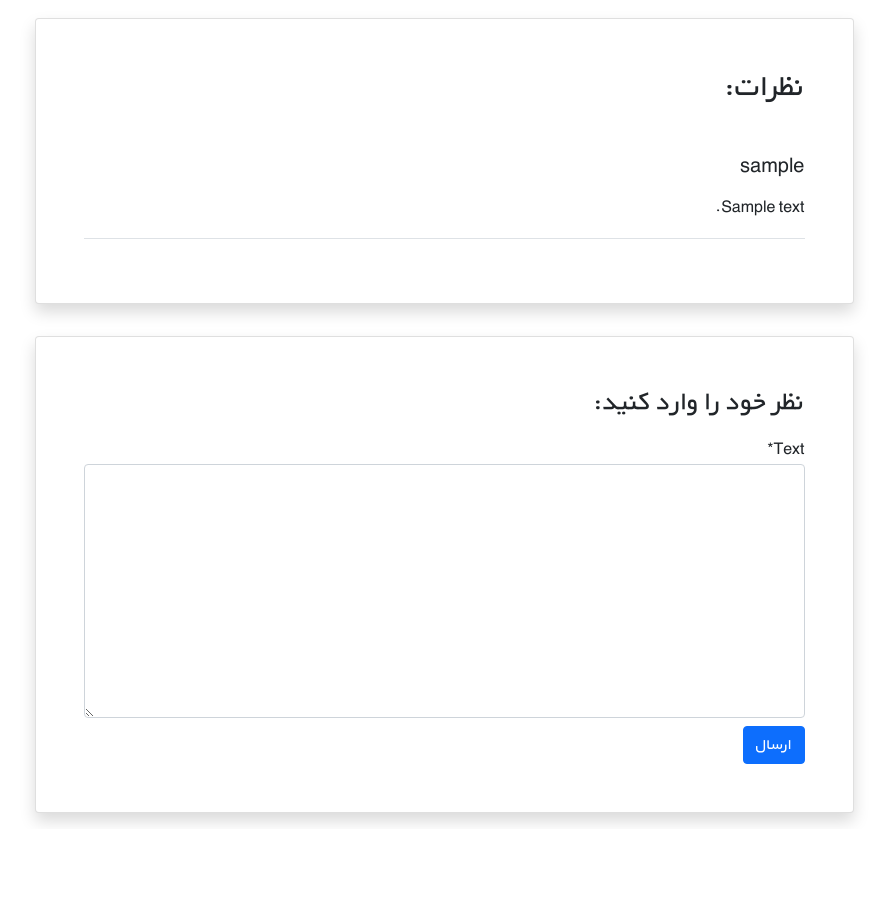
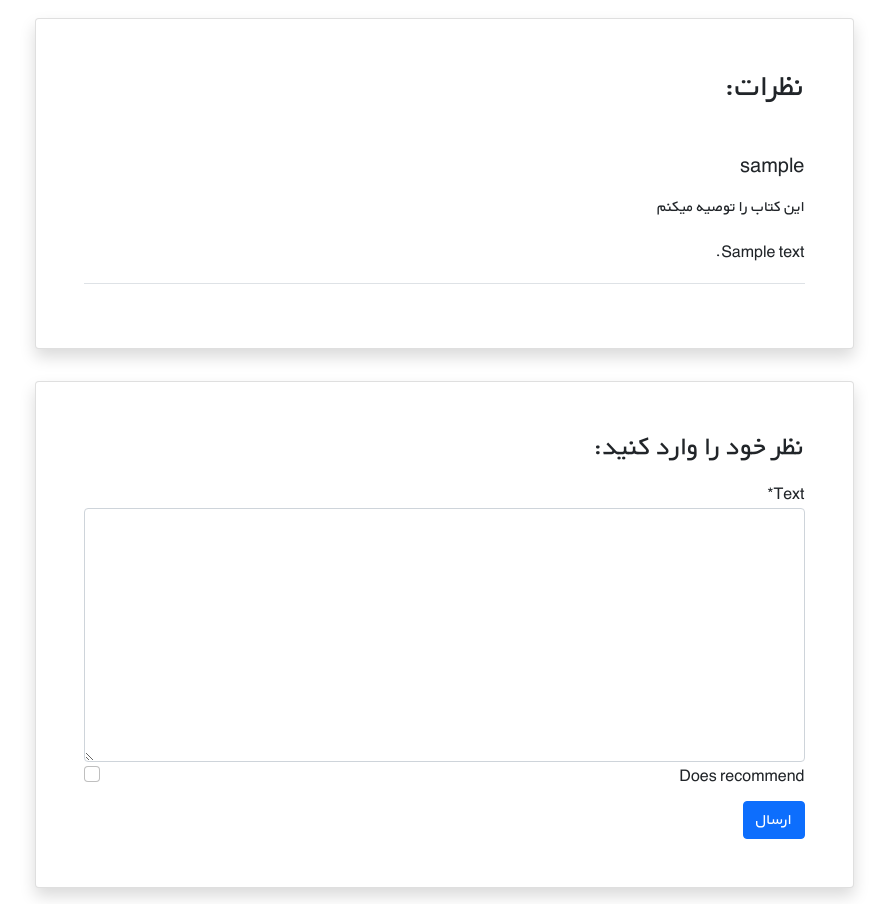
Before and after one commit to ka1antarBAB/Django_bookstore_project, a Django app: page /books/1/ in a window 1280 px wide. Shown: the part 492-1396 px from the top of the page, without its empty margins (196-1084 px from the left). Before the commit the page ends 1316 px from the top, so only its background shows below. Run offline with Django 4.2, Linux system fonts and the light colour scheme; tables that the repository leaves empty hold one stand-in row (values such as "Sample post"); grey boxes marked "Sample" are stand-in pictures; some libraries are stand-ins or nearby versions.

Commit message:
add new fields to the comments model

```diff
--- a/books/admin.py
+++ b/books/admin.py
@@ -5,7 +5,7 @@ from .models import Book, Comment
 @admin.register(Comment)
 class CommentAdmin(admin.ModelAdmin):
     list_display = (
-        'user', 'book', 'text', 'datetime_created',
+        'user', 'book', 'text', 'datetime_created', 'is_active',
     )
 
 
--- a/books/forms.py
+++ b/books/forms.py
@@ -6,4 +6,4 @@ from books.models import Comment
 class CommentForm(forms.ModelForm):
     class Meta:
         model = Comment
-        fields = ['text', ]
+        fields = ['text', 'does_recommend']
--- a/books/models.py
+++ b/books/models.py
@@ -23,6 +23,8 @@ class Comment(models.Model):
     book = models.ForeignKey(Book, on_delete=models.CASCADE, related_name='comments')
     text = models.TextField()
     datetime_created = models.DateTimeField(auto_now_add=True)
+    is_active = models.BooleanField(default=True)
+    does_recommend = models.BooleanField(default=False)
 
     def __str__(self):
         return f"Comment by {self.user} : {self.text}"
--- a/books/templates/books/book_detail.html
+++ b/books/templates/books/book_detail.html
@@ -50,10 +50,17 @@
                     <div class="card shadow my-3 p-5 w-sm-75 w-100">
                         <h2 class="mb-5">نظرات:</h2>
                         {% for comment in comments %}
-                            <div class="border-bottom mb-3">
-                                <h5 class="mb-3">{{ comment.user.username }}</h5>
-                                <p>{{ comment.text|linebreaks }}</p>
-                            </div>
+                            {% if comment.is_active %}
+                                <div class="border-bottom mb-3">
+                                    <h5 class="mb-3">{{ comment.user.username }}</h5>
+                                    {% if comment.does_recommend %}
+                                        <p>این کتاب را توصیه میکنم</p>
+                                        {% else %}
+                                            <p>این کتال را توصیه نمیکنم </p>
+                                    {% endif %}
+                                    <p>{{ comment.text|linebreaks }}</p>
+                                </div>
+                            {% endif %}
                         {% endfor %}
 
 
```
Also changed, not shown: books/migrations/0005_comment_does_recommend_comment_is_active.py (added).
